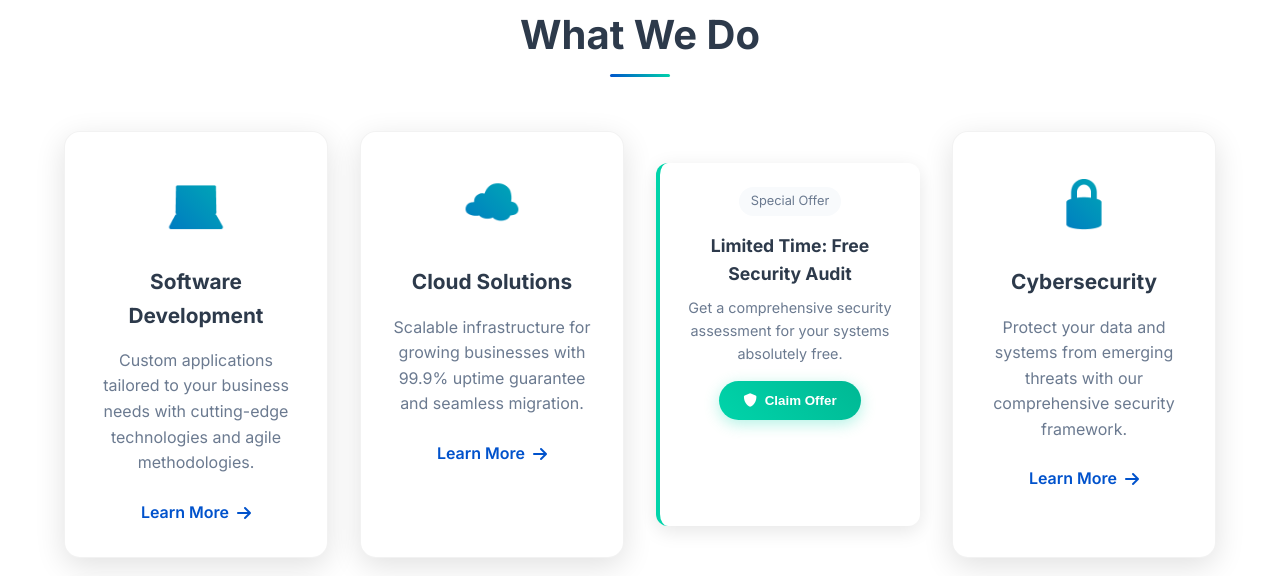
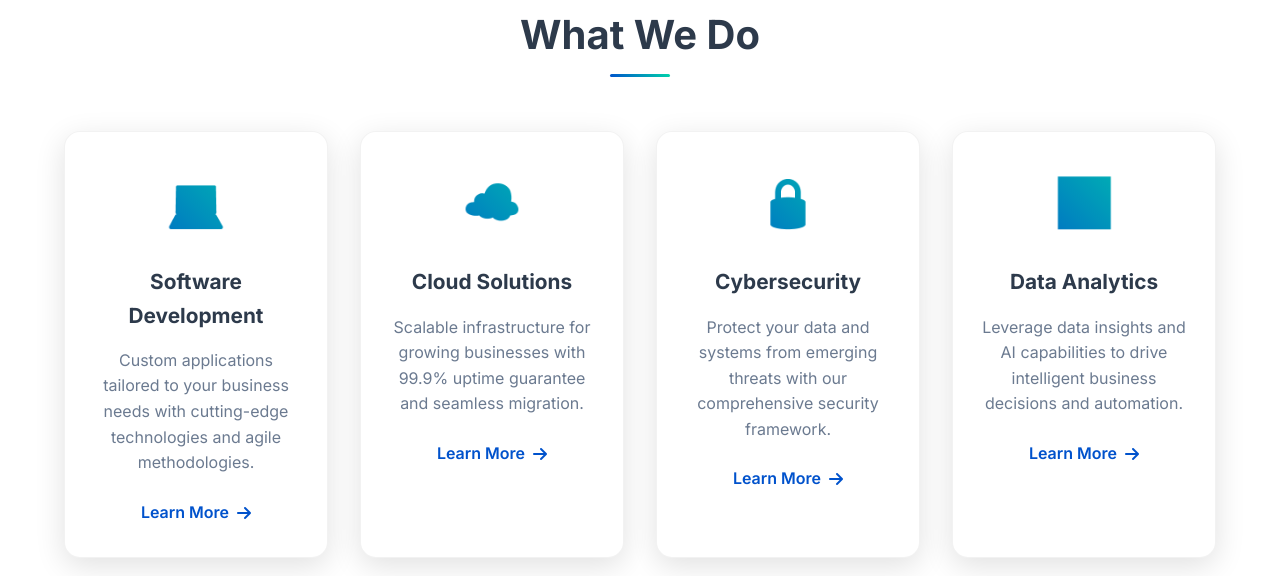
Before and after one commit to Owujuah/AlsuTech, a plain HTML site: page index.html in a window 1280 px wide. Shown: the part 1487-2063 px from the top of the page. Drawn offline with nearby package versions, Linux system fonts and the light colour scheme.

Commit message:
Update index.html

```diff
--- a/index.html
+++ b/index.html
@@ -1651,14 +1651,14 @@
             </div>
 
             <!-- Side Ad within Services -->
-            <div class="side-ad reveal-scale">
+            <!--<div class="side-ad reveal-scale">
                 <div class="ad-tag">Special Offer</div>
                 <h4>Limited Time: Free Security Audit</h4>
                 <p>Get a comprehensive security assessment for your systems absolutely free.</p>
                 <button class="consultation-btn" style="padding: 0.75rem 1.5rem;">
                     <i class="fas fa-shield-alt"></i> Claim Offer
                 </button>
-            </div>
+            </div>-->
 
             <div class="service-card reveal">
                 <div class="service-icon">🔒</div>
```
